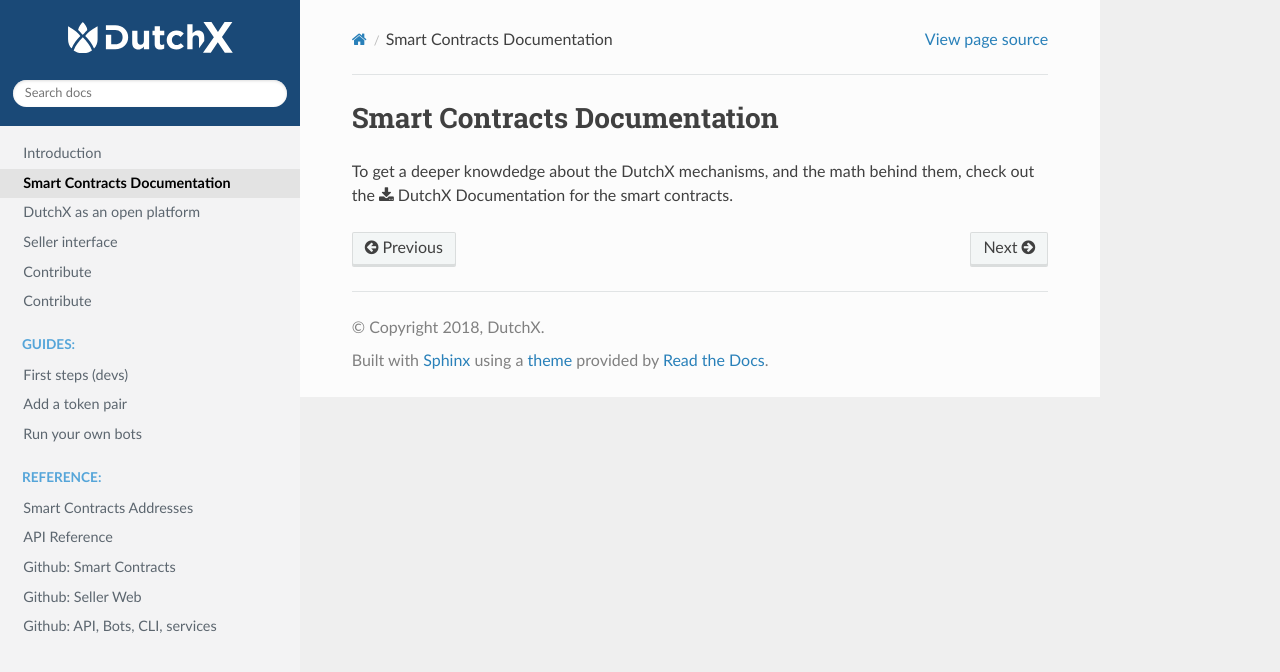
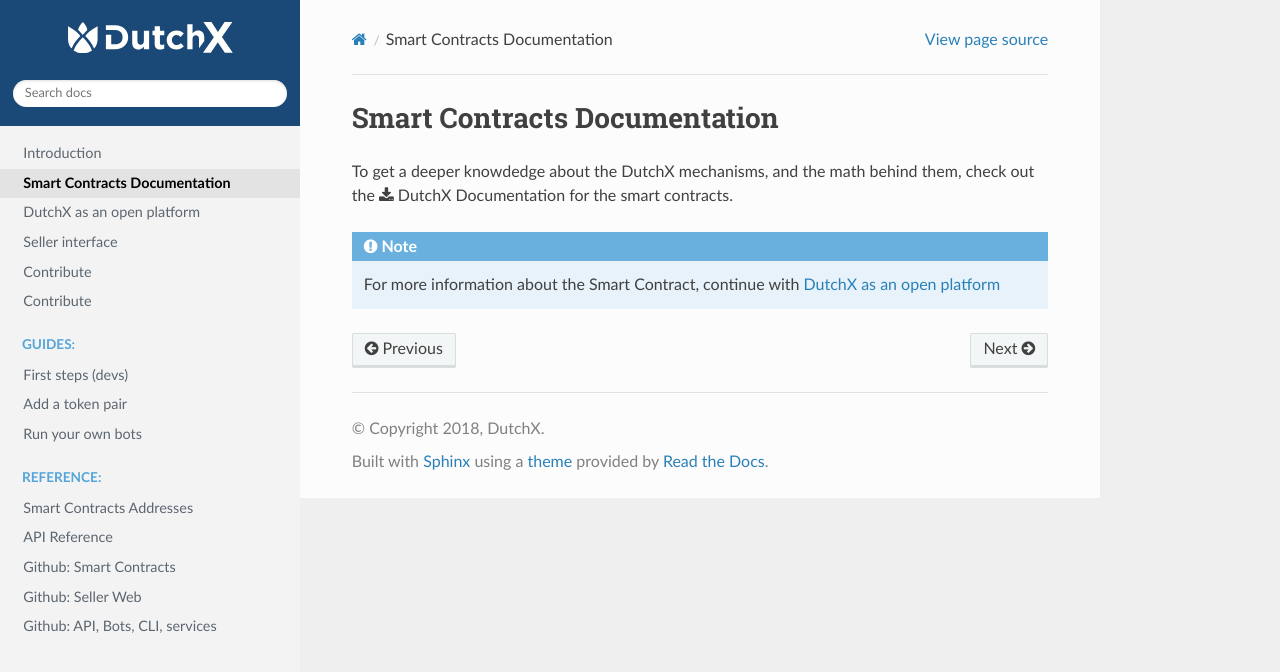
Before and after one commit to gnosis/dx-docs, a Sphinx documentation site: the page built from source/smart-contract-documentation.rst, in a window 1280 px wide. Shown: the top 672 px of the page. Built offline with Sphinx 7.4.7 and the Read the Docs theme 2.0.0, drawn with Linux system fonts in a browser that asks for light colours.

Commit message:
Add smart contract documentation

```diff
--- a/source/smart-contract-documentation.rst
+++ b/source/smart-contract-documentation.rst
@@ -2,3 +2,7 @@
 -----------------------------
 To get a deeper knowdedge about the DutchX mechanisms, and the math behind them,
 check out the :download:`DutchX Documentation <./_static/docs/DutchX_Documentation.pdf>` for the smart contracts.
+
+.. note:: For more information about the Smart Contract, continue with `DutchX as an open platform`_
+
+..  _DutchX as an open platform: ./dutchx-as-an-open-platform.html
```
